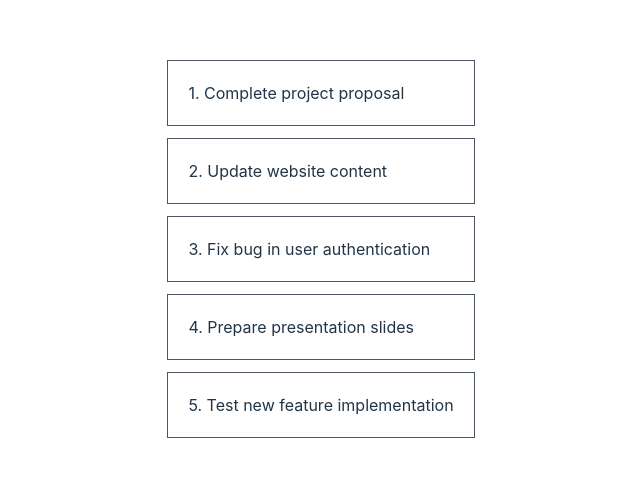
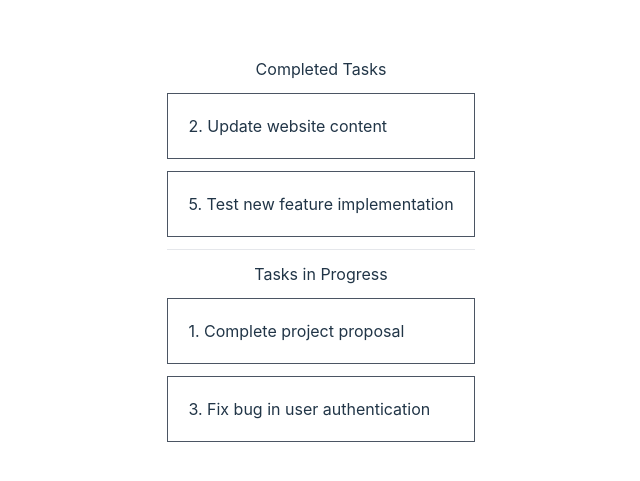
Before and after one commit to LearnWithHasinHayder/vue-loop, a Vue app: page / in a window 1280 px wide. Shown: the part 151-632 px from the top of the page, without its empty margins (319-959 px from the left). Built offline with nearby package versions, Linux system fonts and the light colour scheme.

Commit message:
Episode 03 Code

```diff
--- a/src/App.vue
+++ b/src/App.vue
@@ -4,14 +4,28 @@ const tasks = [
   { id: 2, title: "Update website content", status: "Completed" },
   { id: 3, title: "Fix bug in user authentication", status: "In Progress" },
   { id: 4, title: "Prepare presentation slides", status: "Pending" },
-  { id: 5, title: "Test new feature implementation", status: "In Progress" },
+  { id: 5, title: "Test new feature implementation", status: "Completed" },
 ];
+
+function getCompletedTasks(){
+  return tasks.filter(task=>"Completed"==task.status)
+}
+
+function getTasksInProgress(){
+  return tasks.filter(task=>"In Progress"==task.status)
+}
 </script>
 
 <template>
   <section class="mx-auto container">
     <section class="mx-auto container space-y-3">
-        <div class="p-5 border border-gray-600 text-left" v-for="task in tasks" :key="task.id"> {{ task.id }}. {{ task.title }}</div>
+        <!-- <div class="p-5 border border-gray-600 text-left" v-for="(task,index) in tasks" :key="index">{{ task.id }}. {{ task.title }}</div> -->
+        <!-- <div class="p-5 border border-gray-600 text-left" v-for="(task,index) in tasks" :key="task.id">{{ task.id }}. {{ task.title }}</div> -->
+        <h2>Completed Tasks</h2>
+        <div class="p-5 border border-gray-600 text-left" v-for="(task,index) in getCompletedTasks()" :key="task.id">{{ task.id }}. {{ task.title }}</div>
+        <hr>
+        <h2>Tasks in Progress</h2>
+        <div class="p-5 border border-gray-600 text-left" v-for="(task,index) in getTasksInProgress()" :key="task.id">{{ task.id }}. {{ task.title }}</div>
     </section>
   </section>
 </template>
```
